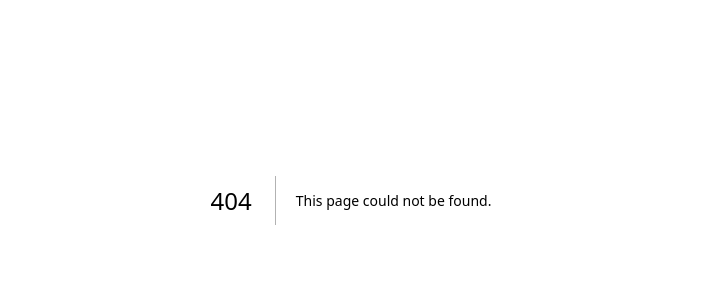
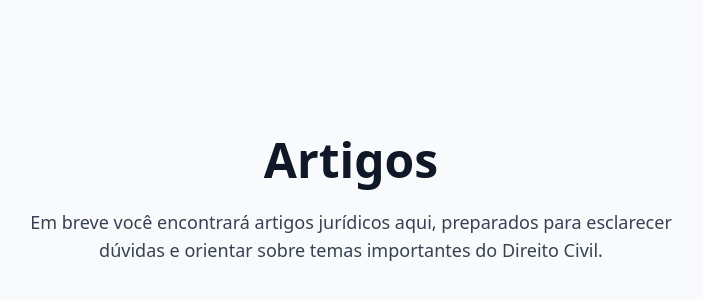
Before and after one commit to Igorviny/igor-brito-advocacia, a Next.js app: page /artigos in a window 1280 px wide. Before the commit this address had no page. Shown: the part 200-500 px from the top of the page, without its empty margins (289-992 px from the left). Built offline with nearby package versions, Linux system fonts and the light colour scheme.

Commit message:
Adiciona página de Artigos

```diff
--- /dev/null
+++ b/src/app/artigos/page.tsx
@@ -0,0 +1,10 @@
+export default function Artigos() {
+  return (
+    <div className="min-h-screen bg-gray-50 text-gray-900 flex flex-col items-center justify-center px-6 py-20">
+      <h1 className="text-5xl font-bold mb-6">Artigos</h1>
+      <p className="text-lg text-gray-700 max-w-2xl text-center">
+        Em breve você encontrará artigos jurídicos aqui, preparados para esclarecer dúvidas e orientar sobre temas importantes do Direito Civil.
+      </p>
+    </div>
+  );
+}
```
